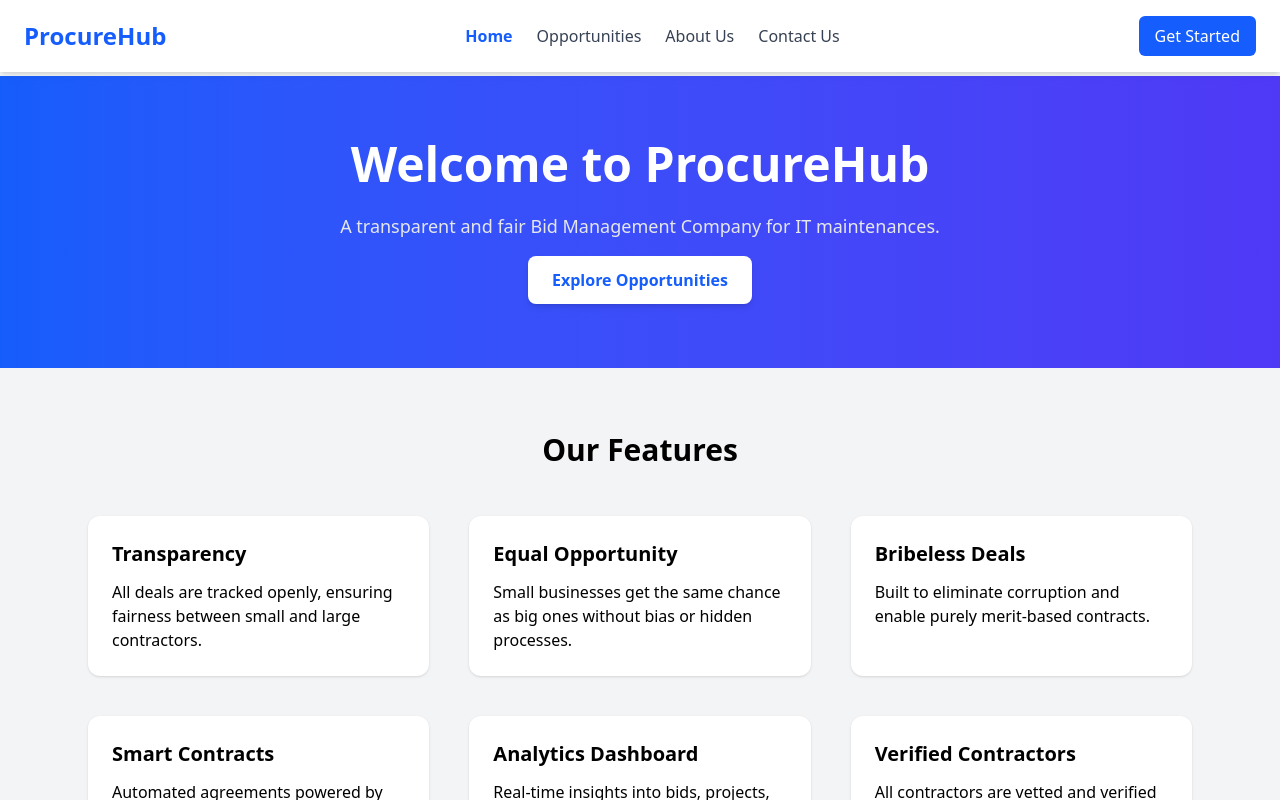
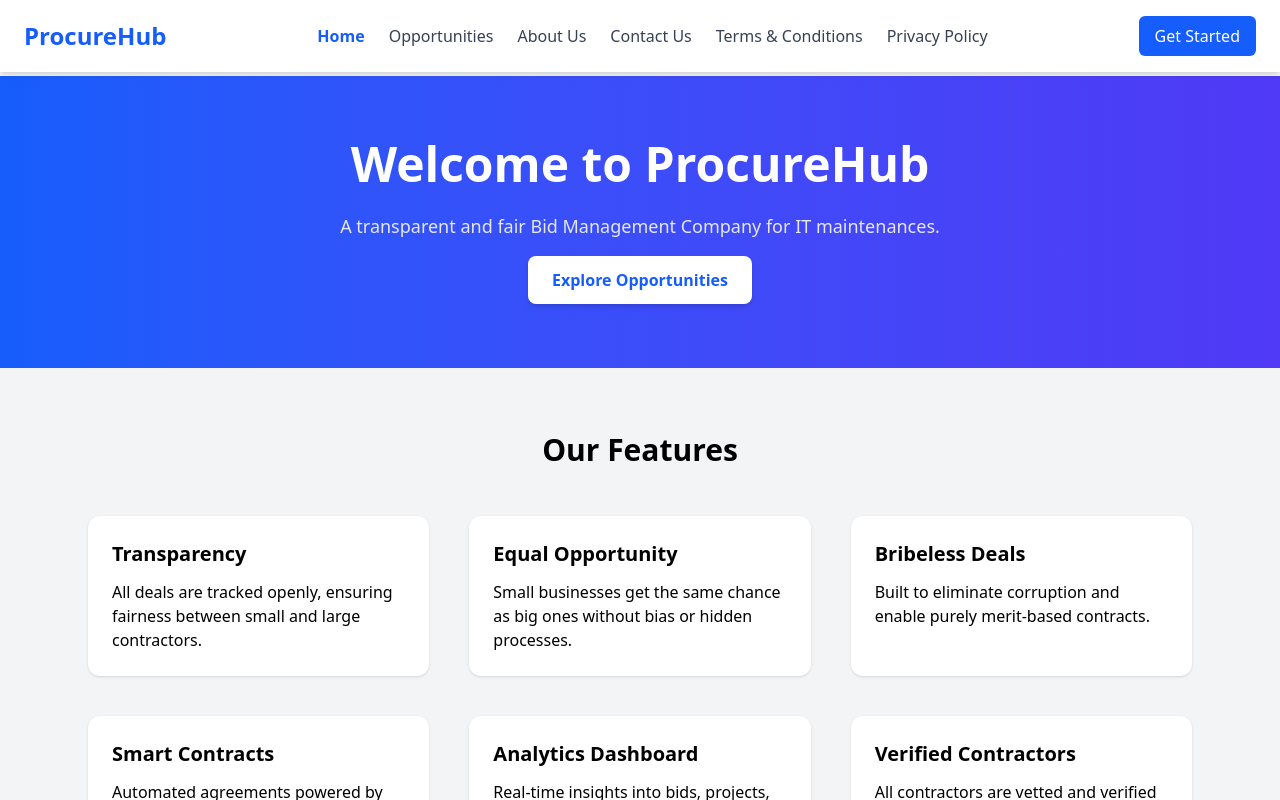
Before and after one commit to atulmishra4/ProHub, a Next.js app in the folder my-app/: page / in a window 1280 px wide. Shown: the top 800 px of the page. Built offline with nearby package versions, Linux system fonts and the light colour scheme.

Commit message:
header labelation

```diff
--- a/my-app/src/components/header/page.jsx
+++ b/my-app/src/components/header/page.jsx
@@ -2,6 +2,7 @@
 import React, { useState } from 'react';
 import { motion, AnimatePresence } from 'framer-motion';
 import { Menu, X } from 'lucide-react';
+import { href } from 'react-router-dom';
 
 export default function Header() {
   const [isMenuOpen, setIsMenuOpen] = useState(false);
@@ -12,6 +13,8 @@ export default function Header() {
     { id: "opportunities", label: "Opportunities", href: "/opportunities" },
     { id: "about", label: "About Us", href: "/aboutus" },
     { id: "contact", label: "Contact Us", href: "/contact" },
+    { id: "termsandcondition", label:"Terms & Conditions ", href:"/termsandconditions"},
+    { id: "privacypolicy", label:" Privacy Policy", href:"/privacypolicy"},
   ];
 
   const toggleMenu = () => setIsMenuOpen(!isMenuOpen);
```
